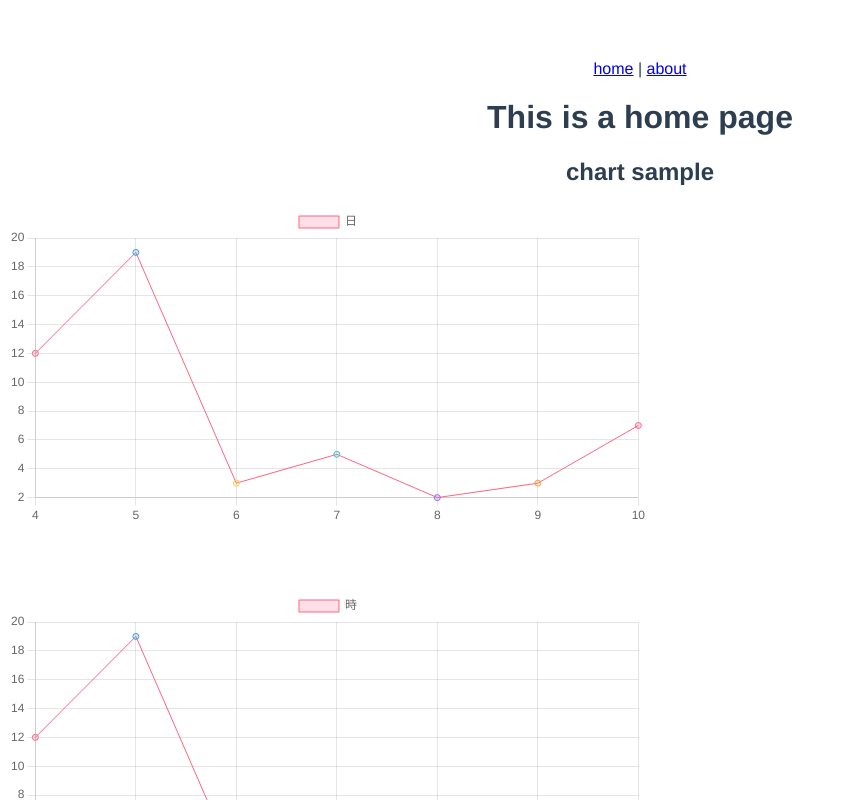
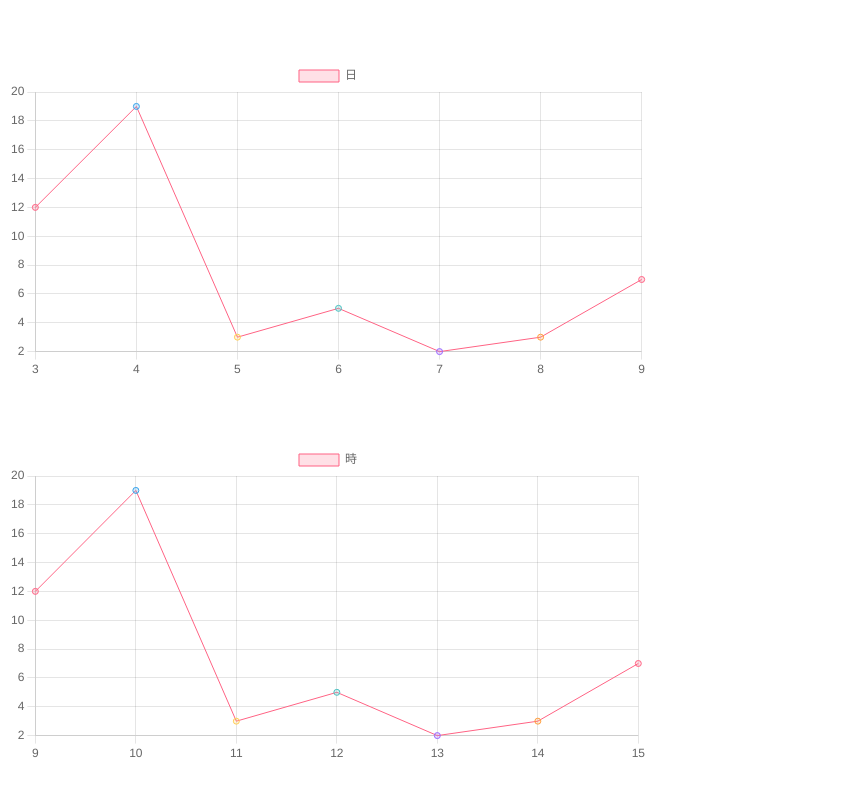
Before and after one commit to TeamUDN/UDN-vol13, a Vue app in the folder src/frontend/: page / in a window 1280 px wide. Shown: the top 800 px of the page, without its empty margins (0-844 px from the left). Built offline with nearby package versions, Linux system fonts and the light colour scheme.

Commit message:
add commentout

```diff
--- a/src/frontend/src/App.vue
+++ b/src/frontend/src/App.vue
@@ -1,7 +1,7 @@
 <template>
   <div id="app">
-    <router-link to="/">home</router-link> |
-    <router-link to="/about">about</router-link>
+    <!--<router-link to="/">home</router-link> |
+    <router-link to="/about">about</router-link>-->
     <router-view />
   </div>
 </template>
--- a/src/frontend/src/views/Home.vue
+++ b/src/frontend/src/views/Home.vue
@@ -1,10 +1,11 @@
 <template>
   <div class="home">
-    <h1>This is a home page</h1>
-    <h2>chart sample</h2>
+    <!--<h1>This is a home page</h1>
+    <h2>chart sample</h2>-->
     <div class="canvasArea">
-      <Chart canvas-label-type="date" label-end-num="10"></Chart>
+      <Chart canvas-label-type="date" label-end-num="9"></Chart>
       <Chart canvas-label-type="time" label-end-num="15"></Chart>
+      <Chart canvas-label-type="time" label-end-num="30"></Chart>
     </div>
   </div>
 </template>
```
